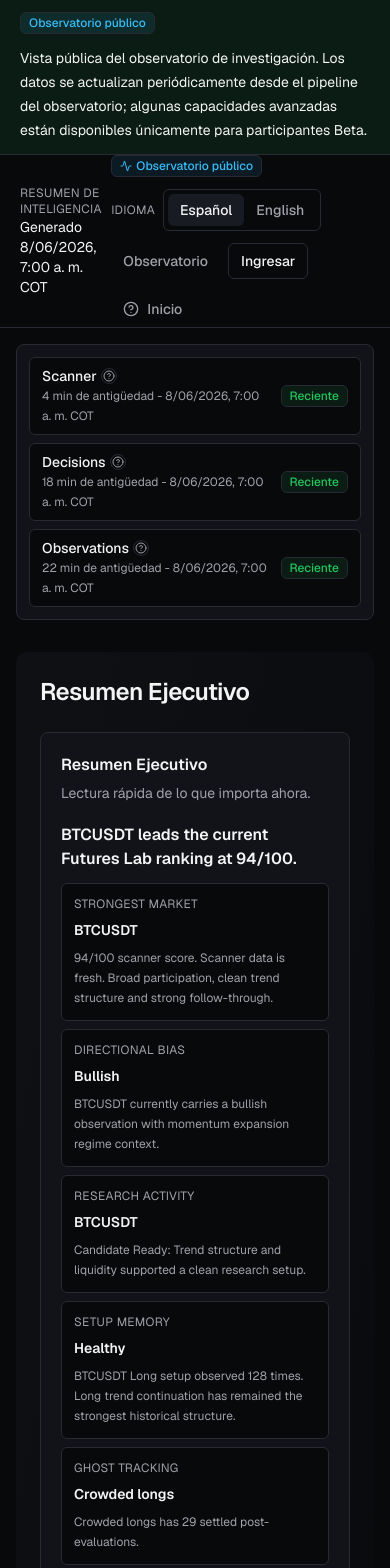
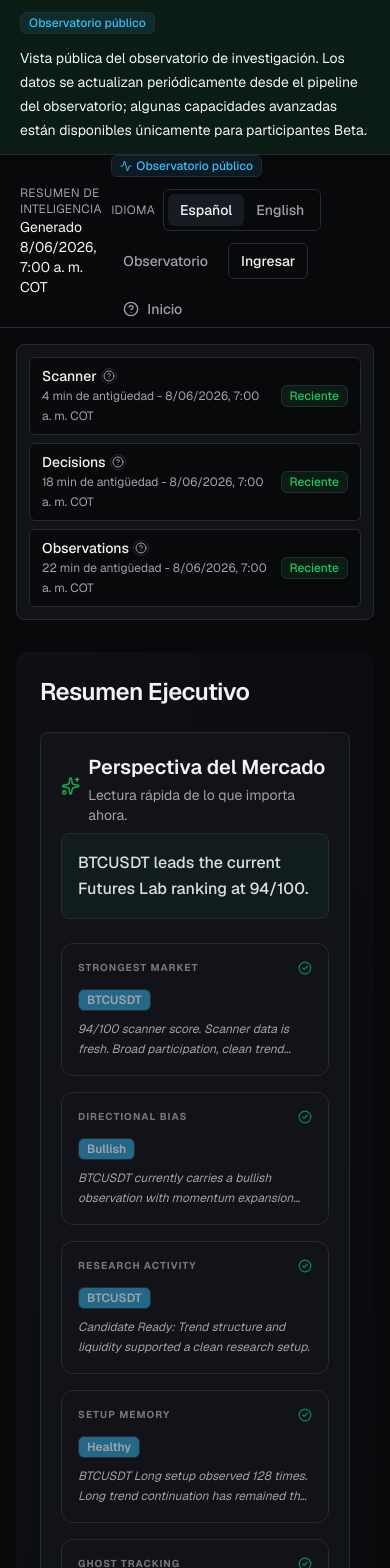
Before and after one commit to ioskpu/poc-intelligence, a Next.js app: page /dashboard in a window 390 px wide. Shown: the top 1568 px of the page. Built offline with nearby package versions, Linux system fonts and the light colour scheme; no server answers.

Commit message:
feat(ui): refactor intelligence-brief with shadcn/ui and lucide-react

```diff
--- a/src/features/dashboard/intelligence-brief.tsx
+++ b/src/features/dashboard/intelligence-brief.tsx
@@ -1,4 +1,6 @@
+import { Brain, Sparkles, CheckCircle2, AlertCircle, Info } from "lucide-react";
 import { Card, CardContent, CardDescription, CardHeader, CardTitle } from "@/components/ui/card";
+import { Badge } from "@/components/ui/badge";
 import { getCopy, type Locale } from "@/lib/i18n";
 import {
   insufficientDataLabel,
@@ -8,36 +10,82 @@ import {
 import type { IntelligenceBrief as IntelligenceBriefData } from "@/types/intelligence";
 
 type IntelligenceBriefProps = {
-  brief: IntelligenceBriefData;
+  brief: IntelligenceBriefData | null | undefined;
   locale: Locale;
 };
 
 export function IntelligenceBrief({ brief, locale }: IntelligenceBriefProps) {
   const copy = getCopy(locale);
 
+  if (!brief || !brief.items || brief.items.length === 0) {
+    return (
+      <Card id="intelligence-brief" className="border-muted bg-muted/10">
+        <CardContent className="flex flex-col items-center justify-center py-12 text-center">
+          <div className="mb-4 rounded-full bg-muted p-3">
+            <Brain className="h-8 w-8 text-muted-foreground" />
+          </div>
+          <h3 className="text-lg font-semibold">{copy.dashboard.intelligenceBrief.title}</h3>
+          <p className="mt-2 max-w-xs text-sm text-muted-foreground">
+            {locale === "es"
+              ? "El motor de inteligencia está analizando el mercado. Volveremos con un resumen en breve."
+              : "The intelligence engine is analyzing the market. We'll be back with a summary shortly."}
+          </p>
+        </CardContent>
+      </Card>
+    );
+  }
+
   return (
-    <Card id="intelligence-brief">
-      <CardHeader>
-        <CardTitle>{copy.dashboard.intelligenceBrief.title}</CardTitle>
-        <CardDescription>{copy.dashboard.intelligenceBrief.description}</CardDescription>
+    <Card id="intelligence-brief" className="border-muted shadow-sm">
+      <CardHeader className="flex flex-row items-center space-x-2 pb-2">
+        <Sparkles className="h-5 w-5 text-primary/80" />
+        <div className="space-y-1">
+          <CardTitle className="text-xl">
+            {locale === "es" ? "Perspectiva del Mercado" : "Market Perspective"}
+          </CardTitle>
+          <CardDescription>{copy.dashboard.intelligenceBrief.description}</CardDescription>
+        </div>
       </CardHeader>
-      <CardContent className="space-y-3">
-        <p className="text-base font-semibold leading-6">{brief.headline}</p>
-        <div className="grid gap-2 md:grid-cols-2 xl:grid-cols-5">
-          {brief.items.map((item) => (
-            <article className="rounded-md border bg-background p-3" key={item.label}>
-              <p className="text-xs uppercase tracking-wide text-muted-foreground">
-                {item.label}
-              </p>
-              <p className="mt-2 text-sm font-semibold">
-                {formatBriefValue(item.value, item.detail, locale)}
-              </p>
-              <p className="mt-2 text-xs leading-5 text-muted-foreground">
-                {formatBriefDetail(item.detail, locale)}
-              </p>
-            </article>
-          ))}
+      <CardContent className="space-y-6">
+        <div className="rounded-lg bg-primary/5 p-4 border border-primary/10">
+          <p className="text-base font-medium leading-relaxed text-foreground/90">
+            {brief.headline}
+          </p>
         </div>
+
+        <ul className="grid gap-4 md:grid-cols-2 lg:grid-cols-3 xl:grid-cols-5">
+          {brief.items.map((item) => {
+            const isWarning = /unknown|pending/i.test(item.value) || /0 times/i.test(item.detail);
+
+            return (
+              <li
+                key={item.label}
+                className="group relative flex flex-col rounded-xl border border-muted bg-card p-4 transition-all hover:border-primary/20 hover:shadow-md"
+              >
+                <div className="flex items-center justify-between mb-3">
+                  <span className="text-[10px] font-bold uppercase tracking-widest text-muted-foreground/70">
+                    {item.label}
+                  </span>
+                  {isWarning ? (
+                    <AlertCircle className="h-3.5 w-3.5 text-amber-500/70" />
+                  ) : (
+                    <CheckCircle2 className="h-3.5 w-3.5 text-emerald-500/70" />
+                  )}
+                </div>
+
+                <div className="mb-2">
+                  <Badge variant="secondary" className="font-semibold text-xs py-0.5 px-2 bg-secondary/50 hover:bg-secondary/70">
+                    {formatBriefValue(item.value, item.detail, locale)}
+                  </Badge>
+                </div>
+
+                <p className="text-xs leading-5 text-muted-foreground line-clamp-2 italic">
+                  {formatBriefDetail(item.detail, locale)}
+                </p>
+              </li>
+            );
+          })}
+        </ul>
       </CardContent>
     </Card>
   );
@@ -47,7 +95,6 @@ function formatBriefValue(value: string, detail: string, locale: Locale) {
   if (/observed 0 times/i.test(detail)) {
     return pendingEvaluationLabel(locale);
   }
-
   return formatBriefDetail(value, locale);
 }
 
```
